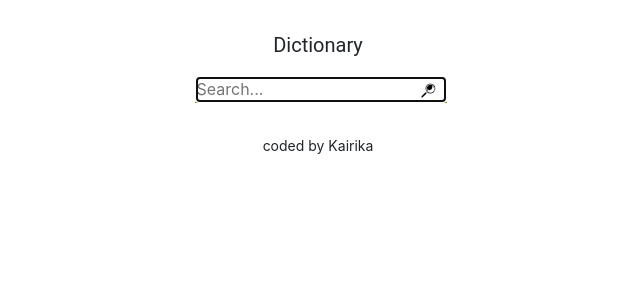
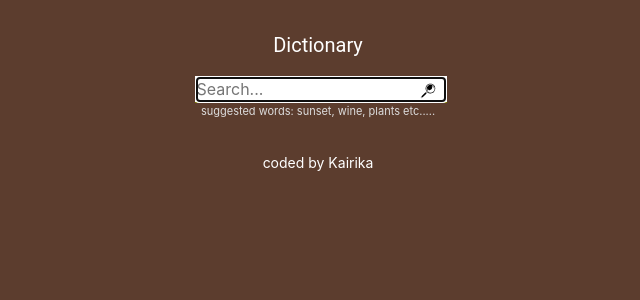
Before and after one commit to kairikadev/dictionary-app, a React (Create React App) app: page / in a window 1280 px wide. Shown: the top 300 px of the page, without its empty margins (322-962 px from the left). Built offline with nearby package versions, Linux system fonts and the light colour scheme.

Commit message:
Changed the colors

```diff
--- a/src/Dictionary.css
+++ b/src/Dictionary.css
@@ -1,4 +1,7 @@
-
+body{
+    background-color:#5C3D2E;
+    color:white;
+}
 form {
     text-align: center;
 
@@ -12,3 +15,14 @@ button {
     border: none;
     margin-left: -33px;
 }
+.hint{
+    text-align: center;
+    font-size: 11px;
+    color:#ddd;
+}
+.Meaning section{
+    background-color:#E0C097;
+    border-radius: 10px;
+    padding:20px 10px;
+    color:#333;
+}
--- a/src/Dictionary.js
+++ b/src/Dictionary.js
@@ -27,12 +27,17 @@ export default function Dictionary(){
     }
     return(
         <div className="dictionary">
+            <section>
            <form onSubmit={search} className="mt-3">
            <input type="search" placeholder="Search..." onChange={handleKeyword} classNames="search-field" autoFocus="off"/>
         <button type="submit" className="search-button">
           <GiMagnifyingGlass />
         </button>
            </form>
+           </section>
+           <div className="hint">
+               suggested words: sunset, wine, plants etc.....
+           </div>
            <Results results={results} />
         </div>
 
--- a/src/Meaning.js
+++ b/src/Meaning.js
@@ -7,7 +7,7 @@ export default function Meaning(props){
             <h3>{props.meaning.partOfSpeech}</h3>
             {props.meaning.definitions.map(function(definition, index){
                 return(
-                    <div key={index}>
+                    <section key={index}>
                         <p><strong>Definition: </strong>
                         {definition.definition}
                         <br />
@@ -15,7 +15,7 @@ export default function Meaning(props){
                         <em>{definition.example}</em>
                         <Synonyms synonyms={definition.synonyms} />
                         </p>
-                    </div>
+                    </section>
                 )
             })}
 
```
